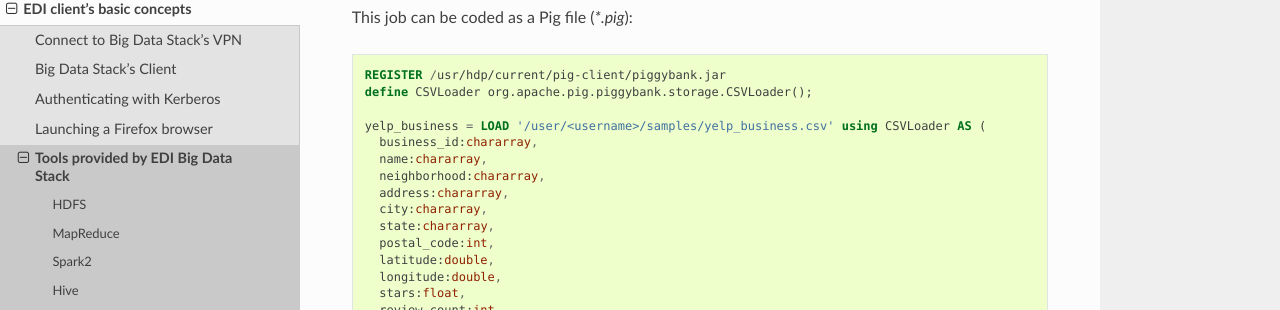
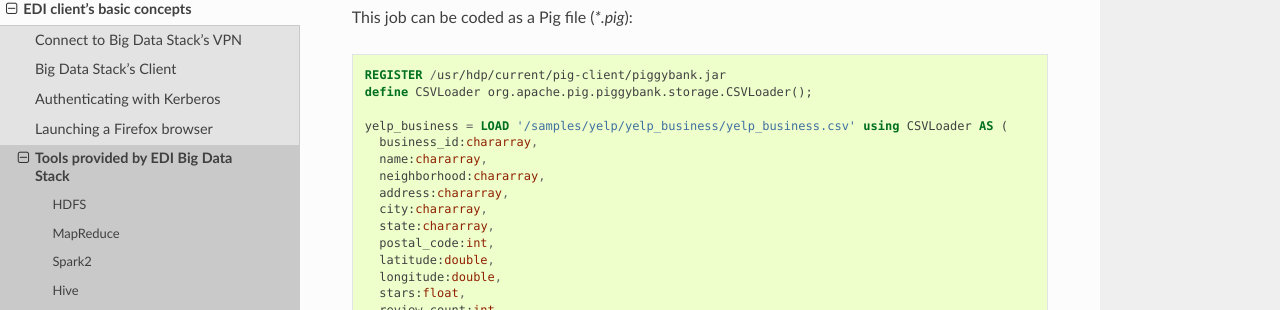
Before and after one commit to edincubator/edi-doc, a Sphinx documentation site: the page built from source/big-data-stack/tools/pig.rst, in a window 1280 px wide and 900 px high, scrolled down 12070 px. Shown: the part 141-451 px from the top of the window. Built offline with Sphinx 7.4.7 and the Read the Docs theme 2.0.0, drawn with Linux system fonts in a browser that asks for light colours.

Commit message:
Fixing a bug

```diff
--- a/source/big-data-stack/tools/pig.rst
+++ b/source/big-data-stack/tools/pig.rst
@@ -717,7 +717,7 @@ This job can be coded as a Pig file (`*.pig`):
   REGISTER /usr/hdp/current/pig-client/piggybank.jar
   define CSVLoader org.apache.pig.piggybank.storage.CSVLoader();
 
-  yelp_business = LOAD '/user/<username>/samples/yelp_business.csv' using CSVLoader AS (
+  yelp_business = LOAD '/samples/yelp/yelp_business/yelp_business.csv' using CSVLoader AS (
     business_id:chararray,
     name:chararray,
     neighborhood:chararray,
```
